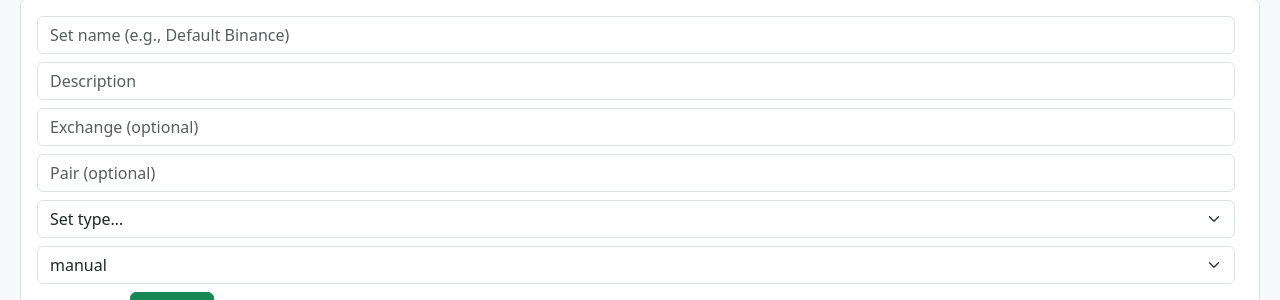
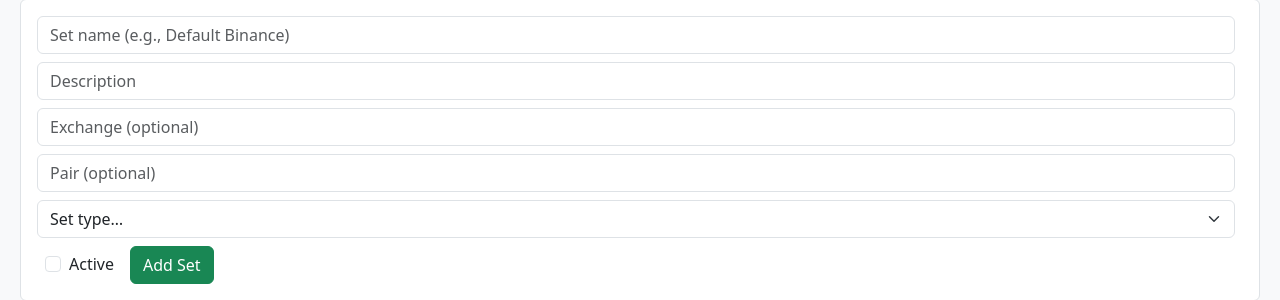
Before and after one commit to sliusenko/multi-trade-ui, a FastAPI app: page /strategy_dashboard in a window 1280 px wide. Shown: the part 767-1067 px from the top of the page. Run offline with FastAPI, Linux system fonts and the light colour scheme; data that the repository does not hold is empty; parts of the project's set-up code (start-up, migrations or seed data) failed here and were passed over; some libraries are stand-ins or nearby versions.

```diff
--- a/app/templates/strategy_dashboard.html
+++ b/app/templates/strategy_dashboard.html
@@ -118,12 +118,6 @@
         <option value="default">default</option>
         <option value="aggressive">aggressive</option>
         <option value="combiner">combiner</option>
-      </select>
-
-      <!-- NEW: режим (manual / auto_by_adx) -->
-      <select id="set_mode" class="form-select">
-        <option value="manual">manual</option>
-        <option value="auto_by_adx">auto_by_adx</option>
       </select>
 
       <div class="form-check align-self-center ms-2">
```
